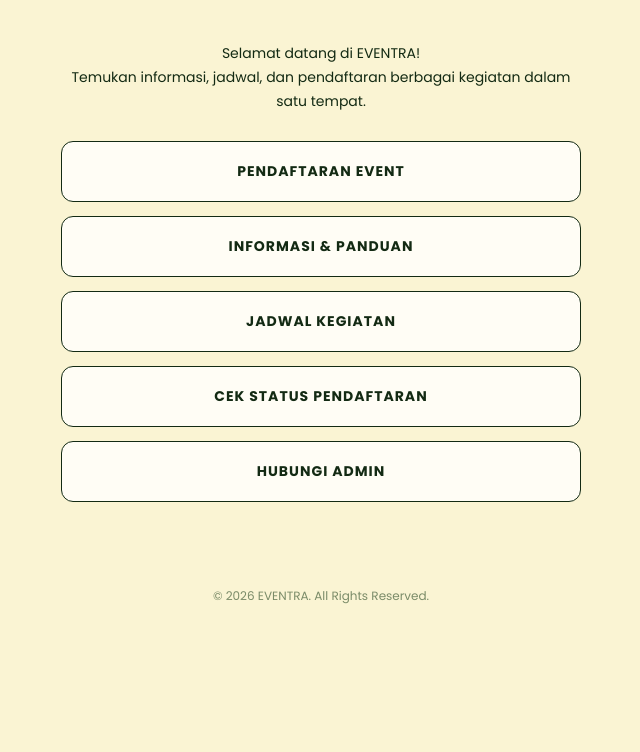
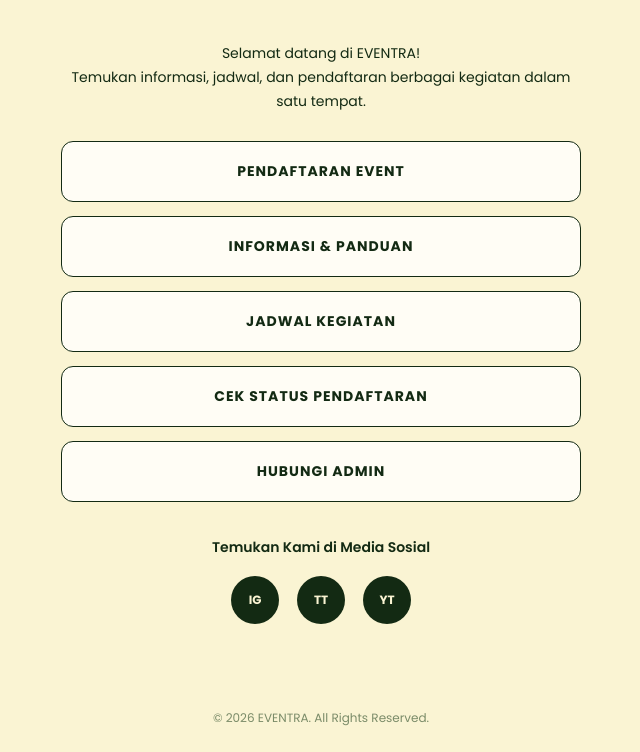
Before and after one commit to Lumiere623/EVENTRA_PKOS, a plain HTML site: page index.html in a window 1280 px wide. Shown: the part 284-1036 px from the top of the page, without its empty margins (319-959 px from the left). Before the commit the page ends 914 px from the top, so only its background shows below. Drawn offline with Linux system fonts and the light colour scheme.

Commit message:
Update index.html

```diff
--- a/index.html
+++ b/index.html
@@ -120,6 +120,43 @@
         height: 110px;
       }
     }
+    .social-section {
+  text-align: center;
+  margin-top: 35px;
+}
+
+.social-title {
+  font-size: 14px;
+  font-weight: 600;
+  margin-bottom: 18px;
+}
+
+.socials {
+  display: flex;
+  justify-content: center;
+  align-items: center;
+  gap: 18px;
+}
+
+.socials a {
+  width: 48px;
+  height: 48px;
+  display: flex;
+  align-items: center;
+  justify-content: center;
+  border-radius: 50%;
+  background: var(--army);
+  color: var(--cream);
+  text-decoration: none;
+  font-size: 12px;
+  font-weight: 700;
+  transition: 0.2s;
+}
+
+.socials a:hover {
+  background: var(--sage);
+  transform: translateY(-4px);
+}
   </style>
 </head>
 
@@ -166,8 +203,27 @@
          target="_blank" rel="noopener noreferrer">
         HUBUNGI ADMIN
       </a>
-    </nav>
-  </main>
+   </nav>
+
+<div class="social-section">
+  <p class="social-title">Temukan Kami di Media Sosial</p>
+
+  <div class="socials">
+    <a href="https://www.instagram.com/pkosisman1c/"
+       target="_blank" rel="noopener noreferrer"
+       aria-label="Instagram">IG</a>
+
+    <a href="https://www.tiktok.com/@pkosisman1c"
+       target="_blank" rel="noopener noreferrer"
+       aria-label="TikTok">TT</a>
+
+    <a href="https://youtube.com/@pk-osissman1c"
+       target="_blank" rel="noopener noreferrer"
+       aria-label="YouTube">YT</a>
+  </div>
+</div>
+
+</main>
 
   <footer>
     © 2026 EVENTRA. All Rights Reserved.
```
